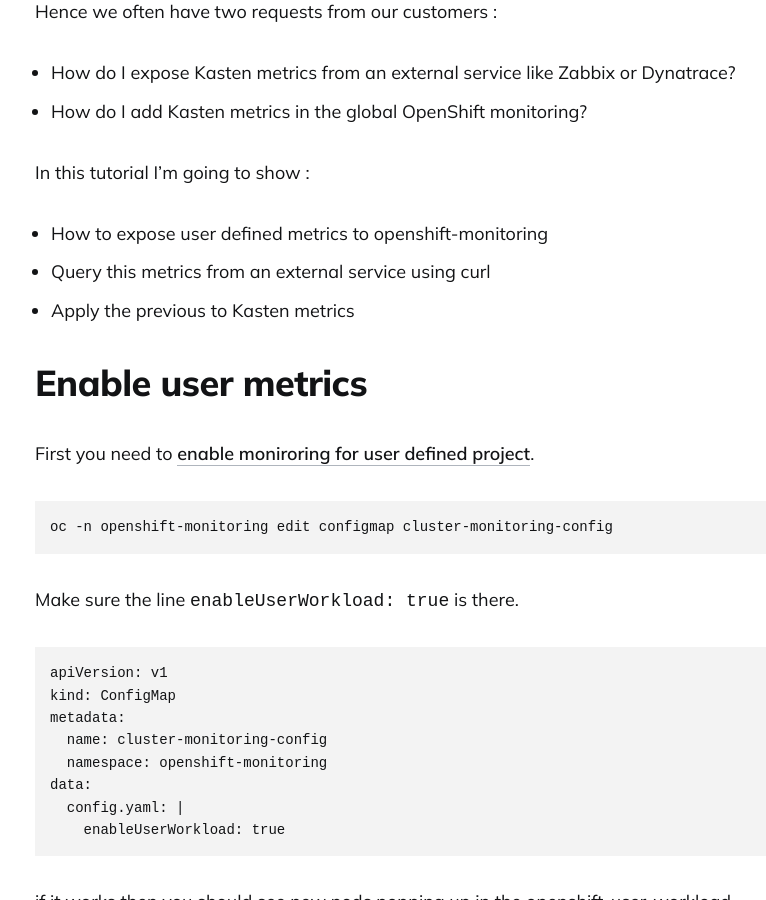
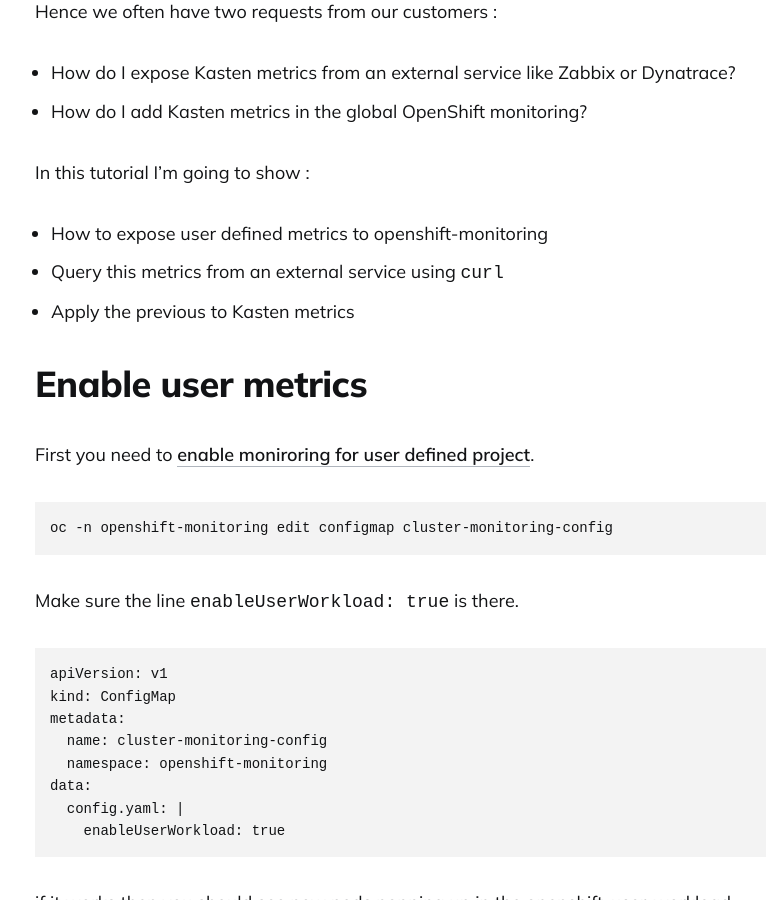
Before and after one commit to newellbrandon/kastendevhub.github.io, a Jekyll site: the page built from _posts/2024-01-12-kasten-openshift-monitoring.markdown, in a window 1280 px wide and 900 px high, scrolled down 1136 px. Shown: the whole window, without its empty margins (235-1001 px from the left). Built offline with Jekyll 4.4.1, drawn with Linux system fonts in a browser that asks for light colours.

```diff
--- a/_posts/2024-01-12-kasten-openshift-monitoring.markdown
+++ b/_posts/2024-01-12-kasten-openshift-monitoring.markdown
@@ -21,7 +21,7 @@ Hence we often have two requests from our customers :
 
 In this tutorial I'm going to show :
 - How to expose user defined metrics to openshift-monitoring
-- Query this metrics from an external service using curl
+- Query this metrics from an external service using `curl`
 - Apply the previous to Kasten metrics
 
 # Enable user metrics
```
